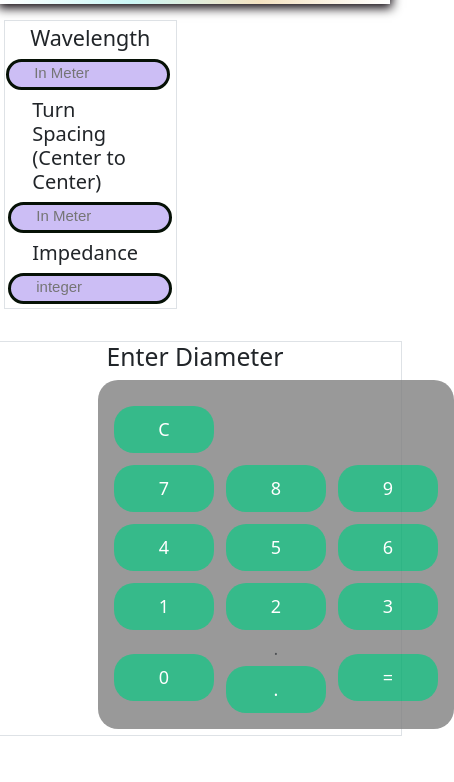
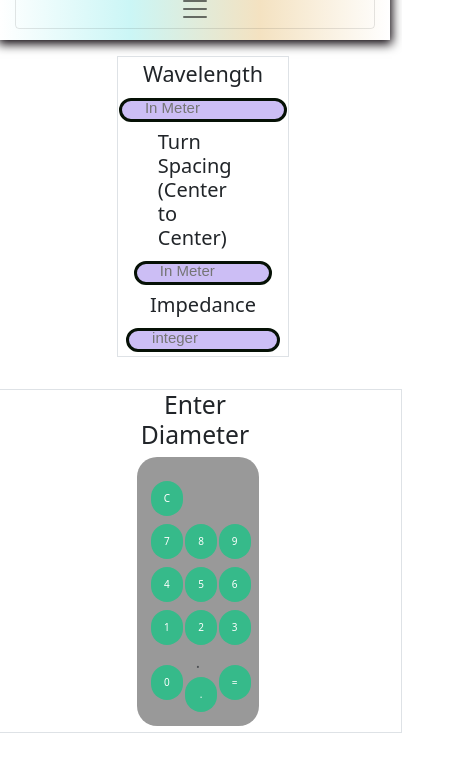
Before and after one commit to Gkumar20/Helical_Antenna_calculator, a plain HTML site: page calculator.html in a window 390 px wide. Shown: the part 62-844 px from the top of the page, 454 px wide, since content can reach past the window. Drawn offline with nearby package versions, Linux system fonts and the light colour scheme.

Commit message:
Add files via upload

```diff
--- a/style.css
+++ b/style.css
@@ -110,6 +110,8 @@ button {
     opacity: 0.8;
 }
 
+
+
 /* XX-Large devices (larger desktops, 1400px and up) */
 @media (max-width: 1400px) {
     .c_home{
@@ -129,41 +131,36 @@ button {
     }
  }
 @media (max-width: 850px) {
+    .c_home{
+        flex-direction: column-reverse;
+    }
     .c-body {
         width: 50%;
         height: 50%;
 
     }
     #input{
+        display: flex;
         justify-content: center;
         align-items: center;
-        width: 50%;
-        height: 50%;
+        width: 100%;
+        height: 100%;
     }
     button {
-        position: relative;
-        background-color: #04AA6D;
-        border: none;
         font-size: 18px;
-        color: #FFFFFF;
+
         padding: 10px;
         width: 100px;
-        text-align: center;
-        -webkit-transition-duration: 0.4s; /* Safari */
-        transition-duration: 0.4s;
-        text-decoration: none;
-        overflow: hidden;
-        cursor: pointer;
+
         margin: 5px 5px;
         border-radius: 20px;
       }
       input {
         font-size: 10px;
         border-radius: 20px;
-        border: 3px solid rgb(6, 17, 6);
-        background-color: rgb(204, 190, 245);
         padding: 5px 5px;
-        left: 0%;
+        margin: auto;
+        width: 100%;
 
     }
 
@@ -172,3 +169,49 @@ button {
         padding-left: 20px;
     }
  }
+@media (max-width: 550px) {
+    .c_home{
+        flex-direction: column-reverse;
+        justify-content: center;
+        align-items: center;
+    }
+    .c-body {
+        width: 30%;
+        height: 30%;
+
+    }
+    #input{
+        display: flex;
+        justify-content: center;
+        align-items: center;
+        width: 50%;
+        height: 50%;
+
+    }
+    button {
+        position: relative;
+        background-color: #04AA6D;
+        border: none;
+        font-size: 10px;
+        color: #FFFFFF;
+        padding: 10px;
+        width: 100%;
+        cursor: pointer;
+        margin: 3px 3px;
+        border-radius: 20px;
+      }
+      input {
+        font-size: 8px;
+        border-radius: 20px;
+        border: 3px solid rgb(6, 17, 6);
+        padding: 3px 3px;
+        margin: auto;
+        width: 100%;
+
+    }
+
+    input::placeholder {
+        font: 15px sans-serif;
+        padding-left: 20px;
+    }
+ }
```
